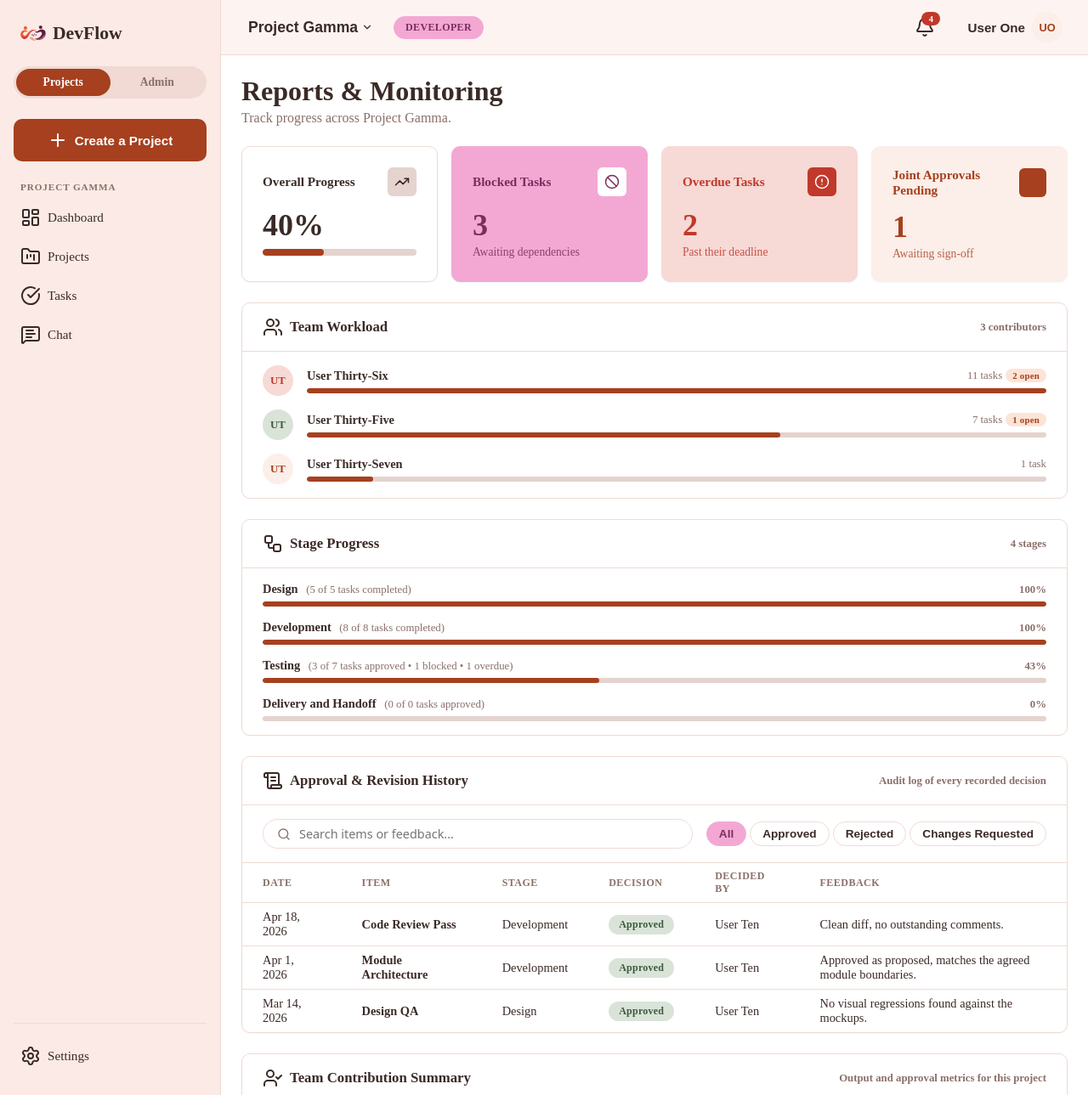
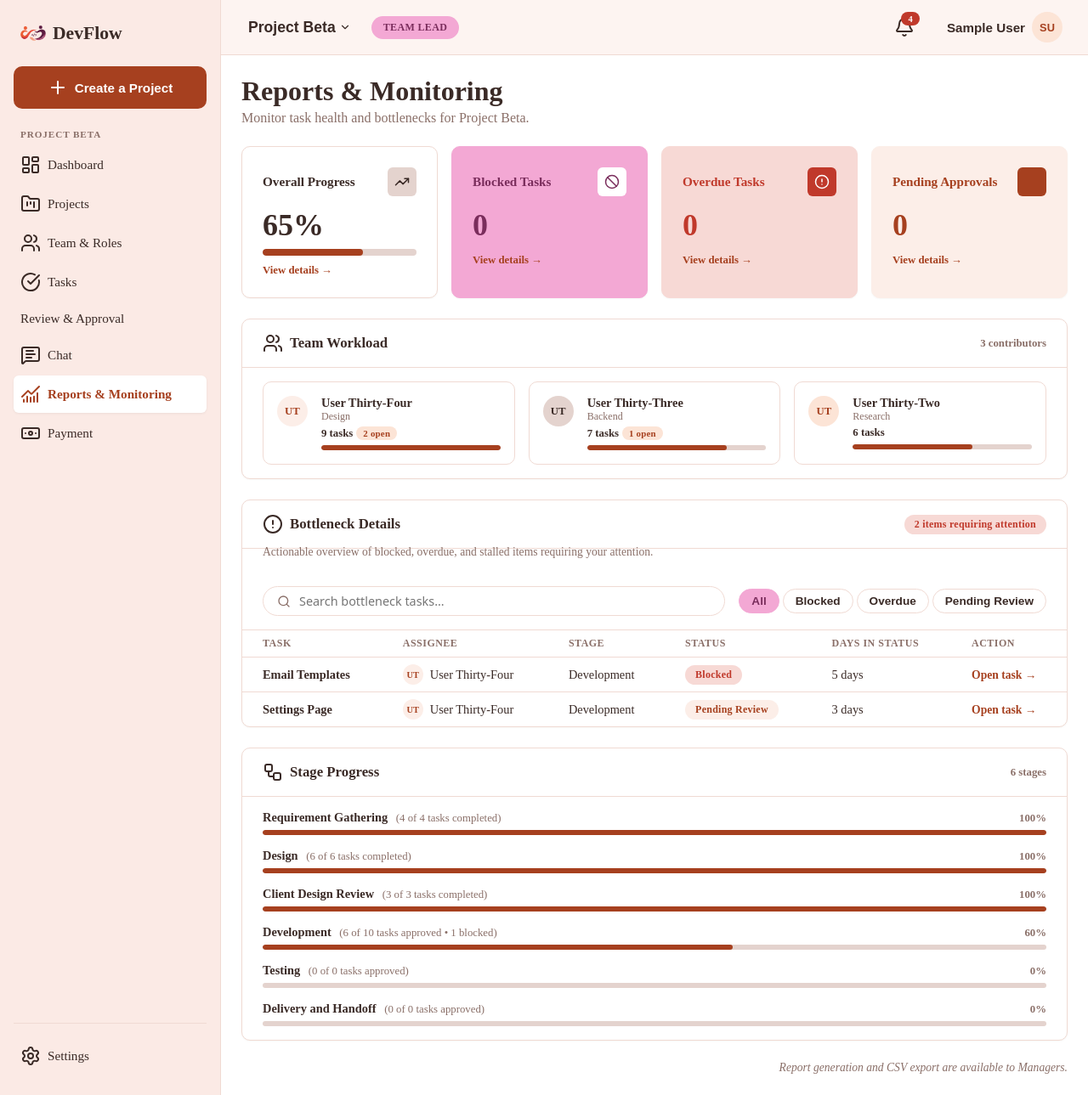
Before and after one commit to Gayantha-ucsc/Dev-Flow, a PHP site: page /dev-flow/public/reports in a window 1280 px wide. Shown: the whole page at 85% size. Run offline with PHP 8.4, Linux system fonts and the light colour scheme; the visitor is signed in with stand-in values (Sample User, id 1).

Commit message:
Refactor user context retrieval and enhance project list handling across controllers

```diff
--- a/app/controllers/ChatController.php
+++ b/app/controllers/ChatController.php
@@ -3,7 +3,7 @@
 class ChatController extends Controller {
 
     public function index(): void {
-        $user           = require __DIR__ . '/../../config/mock/users.php';
+        $user           = currentUserContext();
         $projectContext = currentProjectContext();
         $notifications  = require __DIR__ . '/../../config/mock/notifications.php';
         $chatData       = require __DIR__ . '/../../config/mock/chat.php';
--- a/app/controllers/ClientPortalController.php
+++ b/app/controllers/ClientPortalController.php
@@ -3,7 +3,7 @@
 class ClientPortalController extends Controller {
 
     private function resolveClientProject(): ?array {
-        $projectsList = require __DIR__ . '/../../config/mock/projects-list.php';
+        $projectsList = projectsListForCurrentUser();
         $roles        = splitProjectRolesByClient($projectsList);
 
         if (empty($roles['client'])) {
@@ -33,7 +33,7 @@ class ClientPortalController extends Controller {
 
         setCurrentProjectId($project['id']);
 
-        $user           = require __DIR__ . '/../../config/mock/users.php';
+        $user           = currentUserContext();
         $projectContext = currentProjectContext();
         $notifications  = require __DIR__ . '/../../config/mock/notifications.php';
 
--- a/app/controllers/DashboardController.php
+++ b/app/controllers/DashboardController.php
@@ -3,7 +3,7 @@
 class DashboardController extends Controller {
 
     public function index(): void {
-        $user           = require __DIR__ . '/../../config/mock/users.php';
+        $user           = currentUserContext();
         $projectContext = currentProjectContext();
         $notifications  = require __DIR__ . '/../../config/mock/notifications.php';
 
@@ -30,7 +30,7 @@ class DashboardController extends Controller {
             return;
         }
 
-        $projectsList = require __DIR__ . '/../../config/mock/projects-list.php';
+        $projectsList = projectsListForCurrentUser();
         $roles        = splitProjectRolesByClient($projectsList);
 
         if (empty($roles['other']) && !empty($roles['client'])) {
--- a/app/controllers/ProfileController.php
+++ b/app/controllers/ProfileController.php
@@ -2,7 +2,7 @@
 class ProfileController extends Controller {
 
     public function settings(): void {
-        $user           = require __DIR__ . '/../../config/mock/users.php';
+        $user           = currentUserContext();
         $projectContext = currentProjectContext();
         $notifications  = require __DIR__ . '/../../config/mock/notifications.php';
 
--- a/app/controllers/ReportController.php
+++ b/app/controllers/ReportController.php
@@ -2,7 +2,7 @@
 class ReportController extends Controller {
 
     private function baseContext(string $currentRoute, string $pageTitle): array {
-        $user           = require __DIR__ . '/../../config/mock/users.php';
+        $user           = currentUserContext();
         $projectContext = currentProjectContext();
         $notifications  = require __DIR__ . '/../../config/mock/notifications.php';
 
@@ -55,7 +55,7 @@ class ReportController extends Controller {
         $projectId      = $projectContext['currentProjectId'];
         $isTeamLead     = $projectContext['activeRole'] === 'team_lead';
 
-        $projectsList = require __DIR__ . '/../../config/mock/projects-list.php';
+        $projectsList = projectsListForCurrentUser();
         $projectMeta  = null;
         foreach ($projectsList as $row) {
             if ($row['id'] === $projectId) {
@@ -67,7 +67,7 @@ class ReportController extends Controller {
         $stageDetail = (require __DIR__ . '/../../config/mock/project-detail.php')[$projectId]['stages'] ?? [];
         $taskData    = (require __DIR__ . '/../../config/mock/project-tasks.php')[$projectId] ?? [];
         $reportsMock = require __DIR__ . '/../../config/mock/reports.php';
-        $currentUser = require __DIR__ . '/../../config/mock/users.php';
+        $currentUser = currentUserContext();
 
         // Top stat cards
         $stats = [
--- a/app/controllers/TaskController.php
+++ b/app/controllers/TaskController.php
@@ -3,7 +3,7 @@
 class TaskController extends Controller {
 
     private function baseContext(string $currentRoute, string $pageTitle): array {
-        $user           = require __DIR__ . '/../../config/mock/users.php';
+        $user           = currentUserContext();
         $projectContext = currentProjectContext();
         $notifications  = require __DIR__ . '/../../config/mock/notifications.php';
 
@@ -26,7 +26,7 @@ class TaskController extends Controller {
 
     private function taskPerms(?array $task = null): array {
         $ctx = currentProjectContext();
-        $user = require __DIR__ . '/../../config/mock/users.php';
+        $user = currentUserContext();
         return taskPermissionsUiDemo(taskPermissions($ctx['activeRole'], $user, $task));
     }
 
--- a/app/controllers/TeamController.php
+++ b/app/controllers/TeamController.php
@@ -2,7 +2,7 @@
 class TeamController extends Controller {
 
     private function baseContext(string $currentRoute, string $pageTitle): array {
-        $user           = require __DIR__ . '/../../config/mock/users.php';
+        $user           = currentUserContext();
         $projectContext = currentProjectContext();
         $notifications  = require __DIR__ . '/../../config/mock/notifications.php';
 
--- a/app/core/helpers.php
+++ b/app/core/helpers.php
@@ -80,8 +80,44 @@ function mockPageContext(string $currentRoute, string $pageTitle, array $extra =
     );
 }
 
+function currentUserContext(): array {
+    $user = class_exists('Auth') ? Auth::user() : null;
+
+    if ($user) {
+        return [
+            'user_id'         => (int) $user['user_id'],
+            'name'            => $user['name'],
+            'email'           => $user['email'],
+            'profile_picture' => $user['profile_picture'] ?? null,
+            'is_admin'        => (bool) $user['is_admin'],
+        ];
+    }
+
+    // fallback for any context reached without an authenticated
+    return require __DIR__ . '/../../config/mock/users.php';
+}
+
+function projectsListForCurrentUser(): array {
+    $userId = class_exists('Auth') ? Auth::id() : null;
+
+    $byUser = file_exists(__DIR__ . '/../../config/mock/projects-list-by-user.php')
+        ? require __DIR__ . '/../../config/mock/projects-list-by-user.php'
+        : [];
+
+    if ($userId !== null && array_key_exists($userId, $byUser)) {
+        return $byUser[$userId];
+    }
+
+    // No authenticated user_id available
+    if ($userId === null) {
+        return require __DIR__ . '/../../config/mock/projects-list.php';
+    }
+
+    return [];
+}
+
 function currentProjectContext(): array {
-    $projectsList = require __DIR__ . '/../../config/mock/projects-list.php';
+    $projectsList = projectsListForCurrentUser();
 
     if (empty($projectsList)) {
         return [
@@ -128,7 +164,7 @@ function setCurrentProjectId(int $id): void {
 }
 
 function userHasRoleAnywhere(string $role): bool {
-    $projectsList = require __DIR__ . '/../../config/mock/projects-list.php';
+    $projectsList = projectsListForCurrentUser();
     foreach ($projectsList as $row) {
         if ($row['role'] === $role) {
             return true;
@@ -171,6 +207,10 @@ function buildClientProjectBundles(array $clientRows): array {
     }, $clientRows);
 }
 
+// Converts rows from projects-list.php (the logged-in user's own project/role
+// rows) into the card shape used by partials/project-rollup-grid.php. Used for
+// the "Your Projects" rollup on dashboards for non-client roles (team lead,
+// manager without a dedicated mock rollup, developer, designer).
 function buildProjectRollupCards(array $projectRows): array {
     return array_map(function ($row) {
         $doneCount = count(array_filter($row['stages'] ?? [], fn($s) => $s === 'completed'));
--- a/app/views/dashboard/contributor.php
+++ b/app/views/dashboard/contributor.php
@@ -19,7 +19,7 @@ $statusCounts = array_count_values(array_column($myTasks, 'status'));
         <p>Here's what's on your plate across your projects.</p>
     </div>
 
-    <!-- Stat cards -->
+    <!-- Stat cards: Assigned Tasks, In Progress, Ready for Review, Overdue -->
     <div class="dash-stats">
         <?php foreach ($stats as $stat): ?>
             <div class="card stat-card stat-card--<?= htmlspecialchars($stat['tone']) ?>">
@@ -33,7 +33,7 @@ $statusCounts = array_count_values(array_column($myTasks, 'status'));
         <?php endforeach; ?>
     </div>
 
-    <!-- My Tasks -->
+    <!-- My Tasks: cross-project list of everything assigned to me -->
     <div class="card mytasks-panel">
         <div class="mytasks-panel__header">
             <h2 class="card__title">
@@ -153,4 +153,4 @@ $statusCounts = array_count_values(array_column($myTasks, 'status'));
 
     <?php include __DIR__ . '/../partials/client-projects-widget.php'; ?>
 
-</div>
+</div>latest approval decisions on submitted wor
--- a/config/mock/contributor-dashboard.php
+++ b/config/mock/contributor-dashboard.php
@@ -36,6 +36,10 @@ return [
         ],
     ],
 
+    // Cross-project "My Tasks" list. projectId links to a real project in
+    // projects-list.php / project-detail.php so the row action always opens
+    // a working page even though task-level routes are scoped to whichever
+    // project is currently selected.
     'myTasks' => [
         [
             'id'         => 102,
--- /dev/null
+++ b/config/mock/projects-list-by-user.php
@@ -0,0 +1,98 @@
+<?php
+$PERSONA_MANAGER_MIX = [
+    [
+        'id' => 2, 'name' => 'Project Gamma', 'description' => 'Module Implementation',
+        'status' => 'active', 'health' => 'at_risk', 'role' => 'developer', 'percent' => 40,
+        'stages' => ['completed', 'completed', 'in_progress', 'not_started'], 'stageLabel' => 'Testing',
+        'deadline' => '2026-08-30', 'pendingCount' => 1, 'overdueCount' => 2, 'blockedCount' => 3,
+        'milestonesPaid' => 1, 'milestonesTotal' => 3,
+    ],
+    [
+        'id' => 4, 'name' => 'Marketing Site Redesign', 'description' => 'Landing Page + CMS',
+        'status' => 'active', 'health' => 'at_risk', 'role' => 'manager', 'percent' => 28,
+        'stages' => ['completed', 'in_progress', 'not_started', 'not_started'], 'stageLabel' => 'Design',
+        'deadline' => '2026-11-05', 'pendingCount' => 1, 'overdueCount' => 1, 'blockedCount' => 0,
+        'milestonesPaid' => 0, 'milestonesTotal' => 2,
+    ],
+    [
+        'id' => 1, 'name' => 'Project Beta', 'description' => 'Core Architecture Revamp',
+        'status' => 'active', 'health' => 'on_track', 'role' => 'team_lead', 'percent' => 65,
+        'stages' => ['completed', 'completed', 'completed', 'in_progress', 'not_started', 'not_started'],
+        'stageLabel' => 'Development', 'deadline' => '2026-09-15', 'pendingCount' => 0, 'overdueCount' => 0,
+        'blockedCount' => 0, 'milestonesPaid' => 2, 'milestonesTotal' => 4,
+    ],
+    [
+        'id' => 3, 'name' => 'Project Alpha', 'description' => 'Client Website Delivery',
+        'status' => 'active', 'health' => 'on_track', 'role' => 'manager', 'percent' => 92,
+        'stages' => ['completed', 'completed', 'completed', 'completed', 'in_progress'],
+        'stageLabel' => 'Delivery and Handoff', 'deadline' => '2026-10-24', 'pendingCount' => 1,
+        'overdueCount' => 0, 'blockedCount' => 0, 'milestonesPaid' => 2, 'milestonesTotal' => 3,
+    ],
+    [
+        'id' => 5, 'name' => 'Project Delta', 'description' => 'Legacy Database Decommissioning',
+        'status' => 'archived', 'health' => null, 'role' => 'manager', 'percent' => 100,
+        'stages' => ['completed', 'completed', 'completed', 'completed'], 'stageLabel' => 'Completed',
+        'deadline' => '2026-07-01', 'pendingCount' => 0, 'overdueCount' => 0, 'blockedCount' => 0,
+        'milestonesPaid' => 3, 'milestonesTotal' => 3,
+    ],
+    [
+        'id' => 6, 'name' => 'Project Epsilon', 'description' => 'Security Audit & Compliance Review Q2',
+        'status' => 'closed', 'health' => null, 'role' => 'manager', 'percent' => 100,
+        'stages' => ['completed', 'completed', 'completed'], 'stageLabel' => 'Delivered',
+        'deadline' => '2026-06-15', 'pendingCount' => 0, 'overdueCount' => 0, 'blockedCount' => 0,
+        'milestonesPaid' => 2, 'milestonesTotal' => 2,
+    ],
+    [
+        'id' => 7, 'name' => 'Project Alpha', 'description' => 'Client Website Delivery',
+        'status' => 'active', 'health' => 'on_track', 'role' => 'client', 'percent' => 65,
+        'stages' => ['completed', 'completed', 'in_progress', 'not_started', 'not_started'],
+        'stageLabel' => 'Development', 'deadline' => '2026-12-20', 'pendingCount' => 2,
+        'overdueCount' => 0, 'blockedCount' => 0, 'milestonesPaid' => 1, 'milestonesTotal' => 3,
+    ],
+    [
+        'id' => 8, 'name' => 'Retainer Site Refresh', 'description' => 'Quarterly Content Refresh',
+        'status' => 'active', 'health' => 'on_track', 'role' => 'client', 'percent' => 20,
+        'stages' => ['completed', 'in_progress', 'not_started', 'not_started'], 'stageLabel' => 'Design',
+        'deadline' => '2027-01-10', 'pendingCount' => 0, 'overdueCount' => 0, 'blockedCount' => 0,
+        'milestonesPaid' => 0, 'milestonesTotal' => 2,
+    ],
+];
+
+// Pure contributor: developer on one project, designer on another
+$PERSONA_CONTRIBUTOR_ONLY = [
+    $PERSONA_MANAGER_MIX[0], // Project Gamma - developer
+    [
+        'id' => 1, 'name' => 'Project Beta', 'description' => 'Core Architecture Revamp',
+        'status' => 'active', 'health' => 'on_track', 'role' => 'designer', 'percent' => 65,
+        'stages' => ['completed', 'completed', 'completed', 'in_progress', 'not_started', 'not_started'],
+        'stageLabel' => 'Development', 'deadline' => '2026-09-15', 'pendingCount' => 0, 'overdueCount' => 0,
+        'blockedCount' => 0, 'milestonesPaid' => 2, 'milestonesTotal' => 4,
+    ],
+];
+
+// Team lead only
+$PERSONA_TEAM_LEAD_ONLY = [
+    $PERSONA_MANAGER_MIX[2], // Project Beta - team_lead
+];
+
+// Contributor + client mix, no manager anywhere -> dashboard/contributor
+$PERSONA_CONTRIBUTOR_AND_CLIENT = [
+    $PERSONA_MANAGER_MIX[0], // Project Gamma - developer
+    $PERSONA_MANAGER_MIX[6], // Project Alpha - client
+];
+
+// Client only -> dashboard/client
+$PERSONA_CLIENT_ONLY = [
+    $PERSONA_MANAGER_MIX[6],
+    $PERSONA_MANAGER_MIX[7],
+];
+
+// Map real user_id -> persona
+return [
+    1 => $PERSONA_TEAM_LEAD_ONLY,
+    // 2 => $PERSONA_CONTRIBUTOR_ONLY,
+    // 3 => $PERSONA_TEAM_LEAD_ONLY,
+    // 4 => $PERSONA_CONTRIBUTOR_AND_CLIENT,
+    // 5 => $PERSONA_CLIENT_ONLY,
+    // 6 => $PERSONA_MANAGER_MIX,
+];
```
Also changed, not shown: app/controllers/ProjectController.php (+4 -4 lines).
